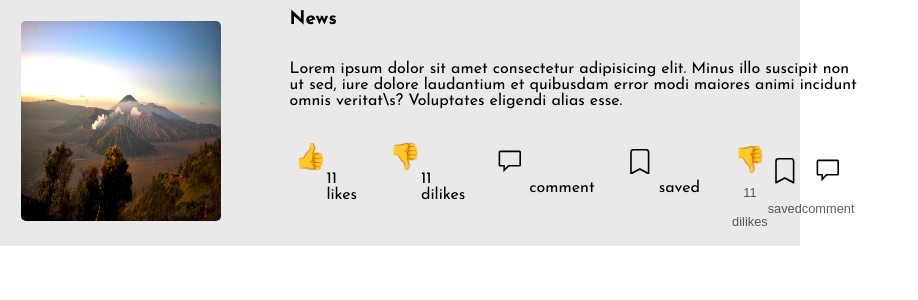
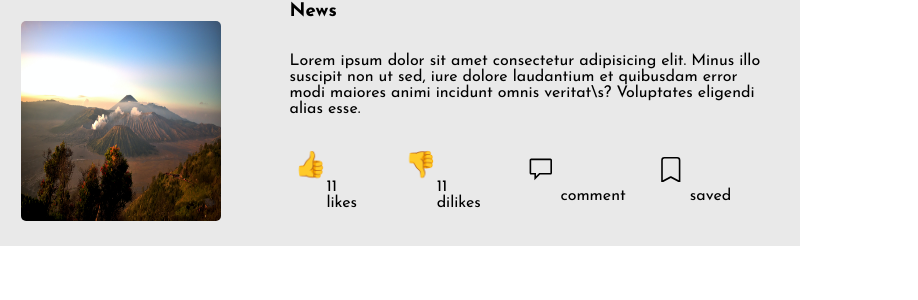
Before and after one commit to esmaelmoh/blog-mern-frontend, a React (Create React App) app: page / in a window 1280 px wide. Shown: the top 300 px of the page, without its empty margins (0-918 px from the left). Built offline with nearby package versions, Linux system fonts and the light colour scheme.

Commit message:
regular commit172

```diff
--- a/src/components/Post/Post.jsx
+++ b/src/components/Post/Post.jsx
@@ -29,12 +29,9 @@ const Post = () => {
                     <p>comment</p>
                     </div>
                     <div className="btn-wrapper">
-                    <button><BsBookmark/> </button>
-                    <p>saved</p>
+                        <button><BsBookmark/> </button>
+                        <p>saved</p>
                     </div>
-                    <button>👎<span>11 dilikes</span></button>
-                    <button><BsBookmark/> <span>saved</span></button>
-                    <button><GoComment/>   <span>comment</span></button>
                 </ul>
             </div>
         </article>
```
Also changed, not shown: 1 other file (tests, documents, lock files or other folders).
